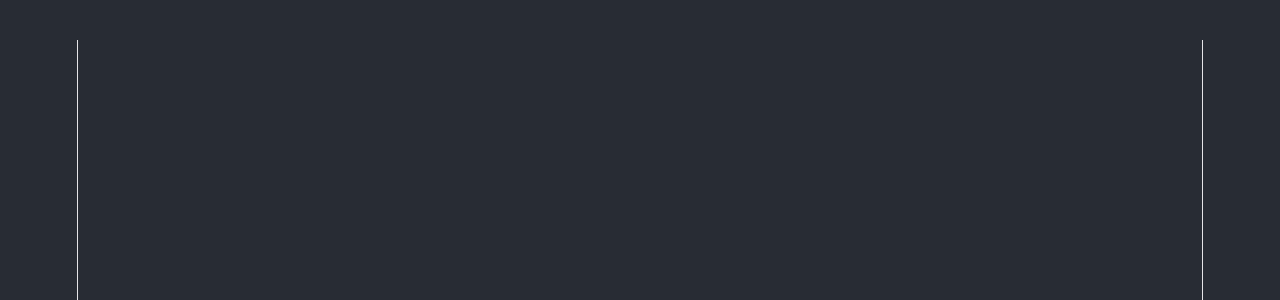
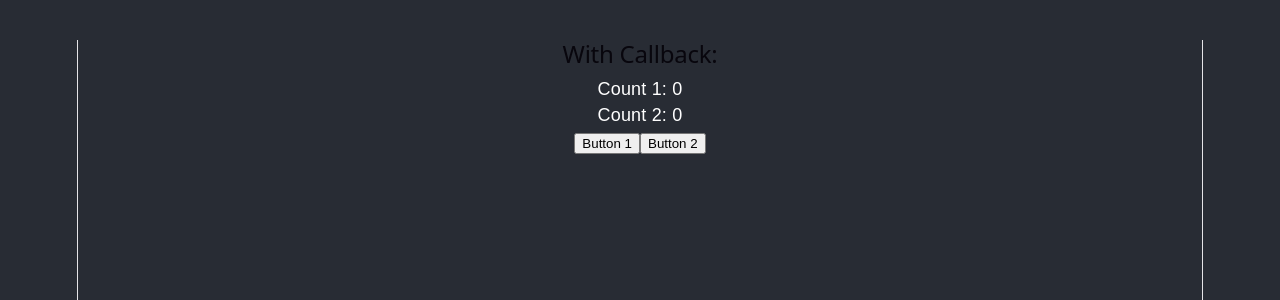
Before and after one commit to brunohsouza/react-studies, a React (Vite) app: page /use-callback in a window 1280 px wide. Before the commit this address had no page. Shown: the top 300 px of the page. Built offline with nearby package versions, Linux system fonts and the light colour scheme.

Commit message:
Adding the useCallback hook

```diff
--- /dev/null
+++ b/src/hooks/useCallback/index.jsx
@@ -0,0 +1,69 @@
+/**
+ * useCallback Hook — Memoizing Functions to Prevent Unnecessary Re-renders
+ *
+ * WHAT IT DOES:
+ * useCallback(fn, deps) returns a memoized version of the callback function `fn`.
+ * React will return the SAME function reference between renders as long as the
+ * values in the `deps` (dependencies) array have not changed.
+ *
+ * WHY IT MATTERS:
+ * In React, every re-render creates new function instances. When a parent
+ * re-renders, its inline functions get recreated with new references — even if
+ * their logic hasn't changed. This causes child components that receive those
+ * functions as props to re-render unnecessarily, even when wrapped in React.memo.
+ *
+ * HOW THIS EXAMPLE WORKS:
+ * - `WithCallbackExample` has two independent counters: `count1` and `count2`.
+ * - `handleClick1` depends only on `count1`, so it is only recreated when
+ *   `count1` changes. When Button 2 is clicked, `handleClick1` keeps the same
+ *   reference → Button 1 does NOT re-render.
+ * - `handleClick2` depends only on `count2`, so the same logic applies in reverse.
+ * - `Button` is wrapped in `React.memo`, which skips re-rendering if its props
+ *   haven't changed. useCallback makes this optimization actually work: without
+ *   it, every parent render would produce a new function reference, causing
+ *   React.memo to always re-render the buttons anyway.
+ *
+ * WHEN TO USE:
+ * - Passing callbacks to memoized child components (React.memo).
+ * - Passing callbacks as dependencies to useEffect or other hooks where a
+ *   stable reference is required to avoid infinite loops.
+ *
+ * WHEN NOT TO USE:
+ * - For every function by default — useCallback itself has a cost (memoization
+ *   overhead). Only use it when re-renders of the child are measurably expensive
+ *   or when a stable reference is functionally required.
+ */
+import React, { useCallback, useState } from 'react';
+
+// Child component that receives a callback function as a prop
+const Button = React.memo(({onClick, text}) => {
+  console.log(`Rendering button: ${text}`);
+  return <button onClick={onClick}>{text}</button>;
+});
+
+// Parent component that uses useCallback to memoize the click handler
+export default function WithCallbackExample() {
+  const [count1, setCount1] = useState(0);
+  const [count2, setCount2] = useState(0);
+
+  // These functions are memoized and only recreated when deps change
+  const handleClick1 = useCallback(() => {
+    setCount1(count1 + 1);
+  }, [count1]);
+
+  const handleClick2 = useCallback(() => {
+    setCount2(count2 + 1);
+  }, [count2]);
+
+  console.log('Parent rendered');
+
+  return (
+    <div>
+      <h2>With Callback:</h2>
+      <p>Count 1: {count1}</p>
+      <p>Count 2: {count2}</p>
+      <Button onClick={handleClick1} text="Button 1" />
+      <Button onClick={handleClick2} text="Button 2" />
+    </div>
+  )
+};
--- a/src/router/basic-routes.jsx
+++ b/src/router/basic-routes.jsx
@@ -6,6 +6,7 @@ import Header from '../css-style/index.jsx';
 import MyForm from '../forms/index.jsx';
 import { App as ForwardingDemo } from '../forward-ref/index.jsx';
 import { App as HocDemo } from '../hoc/index.jsx';
+import WithCallbackExample from '../hooks/useCallback/index.jsx';
 import { App as UseContextDemo } from '../hooks/useContext/index.jsx';
 import { Timer as UseEffectDemo } from '../hooks/useEffect/index.jsx';
 import { Score as UseReducerDemo } from '../hooks/useReducer/index.jsx';
@@ -45,6 +46,7 @@ function Home() {
           <li><Link to="/use-ref">Use Ref Demo</Link></li>
           <li><Link to="/use-ref-dom-element">Use Ref DOM Element Demo</Link></li>
           <li><Link to="/use-reducer">Use Reducer Demo</Link></li>
+          <li><Link to="/use-callback">Use Callback Demo</Link></li>
         </ul>
       </nav>
     </div>
@@ -75,6 +77,7 @@ export function App() {
       <Route path="/use-ref" element={<UseRefDemo />} />
       <Route path="/use-ref-dom-element" element={<UseRefDomElement />} />
       <Route path="/use-reducer" element={<UseReducerDemo />} />
+      <Route path="/use-callback" element={<WithCallbackExample />} />
     </Routes>
   )
 }
```
